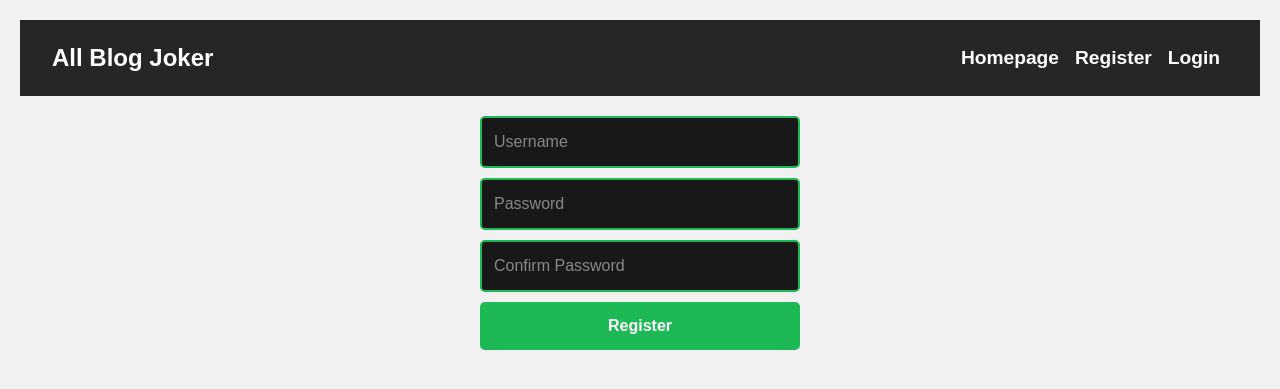
After one commit to allcodejoker/django-blog, a Django app: page /register_user/ in a window 1280 px wide. The commit adds this page. Shown: the top 389 px of the page. Run offline with Django 5.2, Linux system fonts and the light colour scheme.

Commit message:
register, login and logout users

```diff
--- a/main/templates/base.html
+++ b/main/templates/base.html
@@ -6,9 +6,38 @@
     <meta charset="UTF-8" />
     <meta name="viewport" content="width=device-width, initial-scale=1.0" />
     <title>All Blog Joker - {% block title %} {% endblock %}</title>
+    <link href="https://cdn.jsdelivr.net/npm/bootstrap@5.3.3/dist/css/bootstrap.min.css" rel="stylesheet" integrity="sha384-QWTKZyjpPEjISv5WaRU9OFeRpok6YctnYmDr5pNlyT2bRjXh0JMhjY6hW+ALEwIH" crossorigin="anonymous">
     <link rel="stylesheet" href="{% static 'styles.css' %}" type="text/css" />
   </head>
   <body>
+    <nav class="navbar navbar-expand-lg" style="background-color: #121212;">
+      <div class="container-fluid">
+          <a class="navbar-brand text-white fw-bold" href="{% url 'homepage' %}">All Blog Joker</a>
+          <button class="navbar-toggler text-white" type="button" data-bs-toggle="collapse" data-bs-target="#navbarNav"
+              aria-controls="navbarNav" aria-expanded="false" aria-label="Toggle navigation">
+              <span class="navbar-toggler-icon"></span>
+          </button>
+          <div class="collapse navbar-collapse" id="navbarNav">
+              <ul class="navbar-nav ms-auto">
+                  <li class="nav-item">
+                      <a class="nav-link text-white fw-bold" href="{% url 'homepage' %}">Homepage</a>
+                  </li>
+                  {% if user.is_authenticated %}
+                  <li class="nav-item">
+                      <a class="nav-link text-white fw-bold" href="{% url 'logout_user' %}">Logout</a>
+                  </li>
+                  {% else %}
+                  <li class="nav-item">
+                      <a class="nav-link text-white fw-bold" href="{% url 'register_user' %}">Register</a>
+                  </li>
+                  <li class="nav-item">
+                      <a class="nav-link text-white fw-bold" href="{% url 'login_user' %}">Login</a>
+                  </li>
+                  {% endif %}
+              </ul>
+          </div>
+      </div>
+    </nav>
     {% block body %} {% endblock %}
   </body>
 </html>
--- /dev/null
+++ b/main/templates/register_user.html
@@ -0,0 +1,15 @@
+{% extends 'base.html' %}
+
+{% block title %}
+    <title>Register Today!</title>
+{% endblock %}
+
+{% block body %}
+    <form method="POST" class="authentication-form">
+        {% csrf_token %}
+        <input placeholder="Username" type="text" name="username" required>
+        <input placeholder="Password" type="password" name="password" required>
+        <input placeholder="Confirm Password" type="password" name="password2" required>
+        <button type="submit">Register</button>
+    </form>
+{% endblock %}
--- a/main/urls.py
+++ b/main/urls.py
@@ -5,4 +5,7 @@ urlpatterns = [
     path('', views.homepage, name="homepage"),
     path('homepage/', views.homepage, name="homepage"),
     path('blog_post/<int:pk>/', views.blog_post_details, name="blog_post_details"),
+    path('register_user/', views.register_user, name="register_user"),
+    path('login_user/', views.login_user, name="login_user"),
+    path('logout_user/', views.logout_user, name="logout_user"),
 ]
--- a/main/views.py
+++ b/main/views.py
@@ -1,5 +1,7 @@
-from django.shortcuts import render
+from django.shortcuts import render, redirect
 from .models import BlogPost, Category
+from django.contrib.auth import authenticate, login, logout
+from django.contrib.auth.models import User
 
 # Create your views here.
 
@@ -11,3 +13,50 @@ def blog_post_details(request, pk):
     blog_post = BlogPost.objects.get(id=pk)
 
     return render(request, 'blog_post_details.html', {'blog_post': blog_post})
+
+def register_user(request):
+    if request.method == "POST":
+        username = request.POST["username"]
+        password = request.POST["password"]
+        password2 = request.POST["password2"]
+
+        if password != password2:
+            print("Passwords didn't match!")
+            return redirect('register_user')
+
+        if User.objects.filter(username=username).exists():
+            print("Username already taken!")
+            return redirect('register_user')
+
+        try:
+            user = User.objects.create(username=username, password=password)
+            user.save()
+            login(request, user)
+            print("Successfully registered!!!")
+            return redirect('homepage')
+        except Exception as e:
+            print(f"Error: {e}")
+            return redirect('register_user')
+
+    return render(request, 'register_user.html')
+
+def login_user(request):
+    if request.method == "POST":
+        username = request.POST["username"]
+        password = request.POST["password"]
+
+        user = authenticate(request, username=username, password=password)
+        if user is not None:
+            login(request, user)
+            print("Successfully logged in!!!")
+            return redirect('homepage')
+        else:
+            print("Wrong credentions")
+            return redirect('login_user')
+
+    return render(request, 'login_user.html')
+
+def logout_user(request):
+    logout(request)
+    print("Successfully logged out!!!")
+    return redirect('login_user')
--- a/static/styles.css
+++ b/static/styles.css
@@ -66,3 +66,105 @@
       padding: 0;
     }
   }
+
+  .navbar {
+    background-color: #262626 !important;
+    padding: 15px 20px;
+  }
+
+  .navbar-brand {
+      font-size: 1.5rem;
+  }
+
+  .navbar-nav .nav-link {
+      font-size: 1.2rem;
+      transition: color 0.3s ease-in-out;
+  }
+
+  .navbar-nav .nav-link:hover,
+  .navbar-nav .nav-link.active {
+      color: #1DB954 !important;
+  }
+
+  .navbar-toggler {
+      border-color: white;
+  }
+
+  .navbar-toggler-icon {
+      filter: invert(1);
+  }
+
+  form {
+      display: flex;
+      flex-wrap: wrap;
+      gap: 10px;
+      align-items: center;
+      margin-top: 10px;
+  }
+
+  button {
+      background-color: #1DB954;
+      color: white;
+      font-weight: bold;
+      padding: 8px 16px;
+      border: none;
+      border-radius: 5px;
+      cursor: pointer;
+      transition: background 0.3s ease-in-out;
+  }
+
+  button:hover {
+      background-color: #1ed760;
+  }
+
+  @media (max-width: 600px) {
+      form {
+          flex-direction: column;
+          align-items: stretch;
+      }
+
+      select, button {
+          width: 100%;
+      }
+  }
+
+  .authentication-form {
+      display: grid;
+      place-items: center;
+      gap: 10px;
+      margin-top: 20px;
+  }
+
+  .authentication-form input {
+      width: 20rem;
+      padding: 12px;
+      border: 2px solid #1DB954;
+      border-radius: 5px;
+      background-color: #181818;
+      color: white;
+      font-size: 1rem;
+  }
+
+  .authentication-form input::placeholder {
+      color: #888;
+  }
+
+  .authentication-form button {
+      padding: 12px 18px;
+      font-size: 1rem;
+      border-radius: 5px;
+      background-color: #1DB954;
+      color: white;
+      font-weight: bold;
+      cursor: pointer;
+      transition: background 0.3s;
+      width: 20rem;
+  }
+
+  .authentication-form button:hover {
+      background-color: #1ed760;
+  }
+
+  .home-image {
+    width: 300px;
+  }
```
Also changed, not shown: main/templates/homepage.html (+4 -5 lines), main/templates/login_user.html (added, +14 -0 lines), db.sqlite3.
